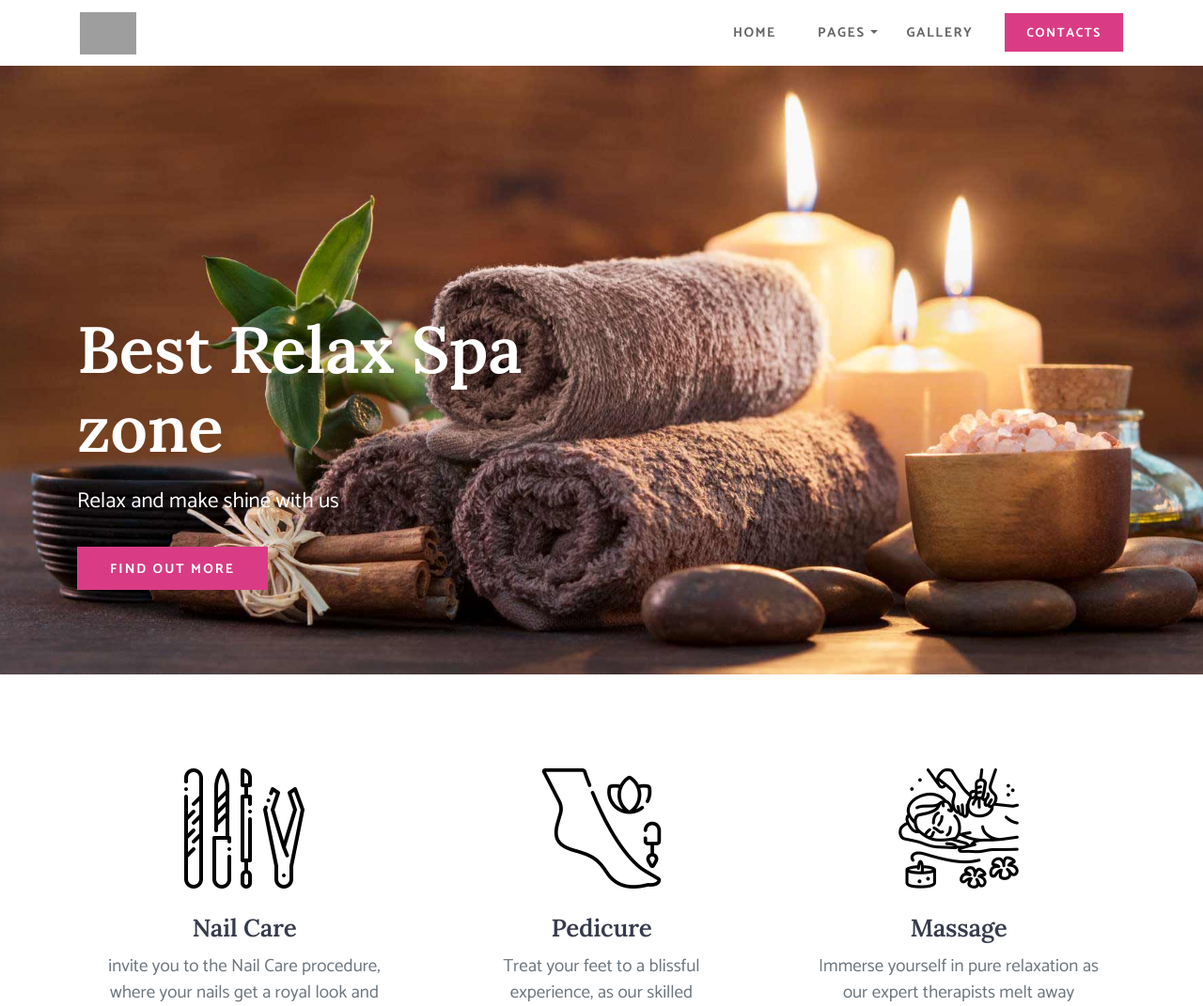
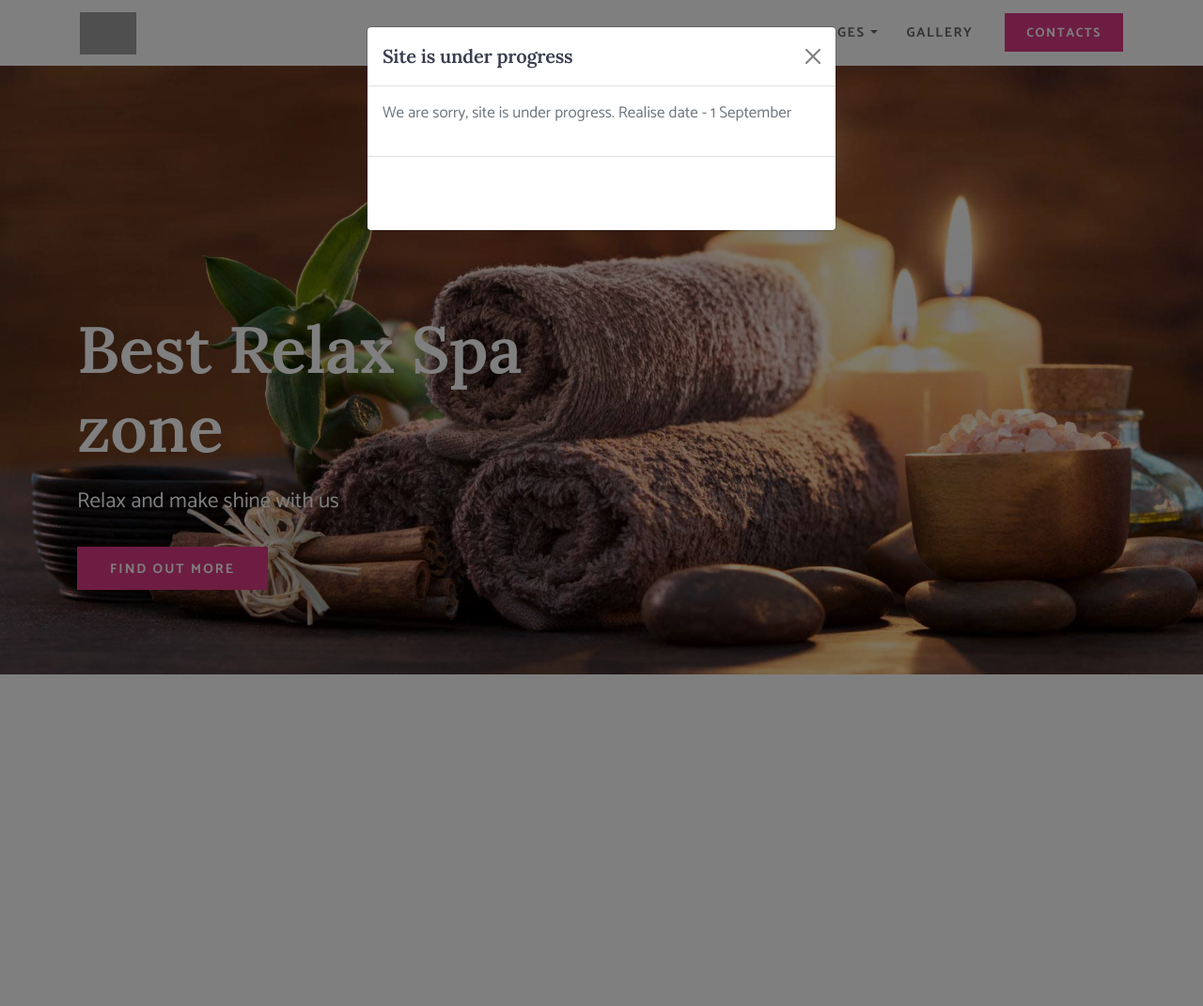
Before and after one commit to indover/shades, a Symfony app: template templates/main/index.html.twig in a window 1280 px wide. Shown: the top 1071 px of the page at 94% size. After the commit the page ends 718 px from the top, so only its background shows below. Run offline with Twig, Linux system fonts and the light colour scheme; the template is opened without the code that fills it, so the values that code supplies are empty; some libraries are stand-ins or nearby versions; some web fonts are replaced; grey boxes are pictures that could not be loaded.

Commit message:
Update header.html.twig add popup

```diff
--- a/templates/include/header.html.twig
+++ b/templates/include/header.html.twig
@@ -128,3 +128,31 @@
     </div>
 </div>
 <!-- END NAVIGATION MENU -->
+
+<!-- -->
+<div class="modal" tabindex="-1">
+    <div class="modal-dialog">
+        <div class="modal-content">
+            <div class="modal-header">
+                <h5 class="modal-title">Site is under progress</h5>
+                <button type="button" class="btn-close" data-bs-dismiss="modal" aria-label="Close"></button>
+            </div>
+            <div class="modal-body">
+                <p>We are sorry, site is under progress. Realise date - 1 September</p>
+            </div>
+            <div class="modal-footer">
+                <button type="button" class="btn btn-secondary" data-bs-dismiss="modal">Close</button>
+            </div>
+        </div>
+    </div>
+</div>
+
+<script>
+    document.addEventListener("DOMContentLoaded", function() {
+        var modal = document.querySelector(".modal");
+        var modalInstance = new bootstrap.Modal(modal);
+
+        modalInstance.show();
+    });
+</script>
+<!-- -->
```
